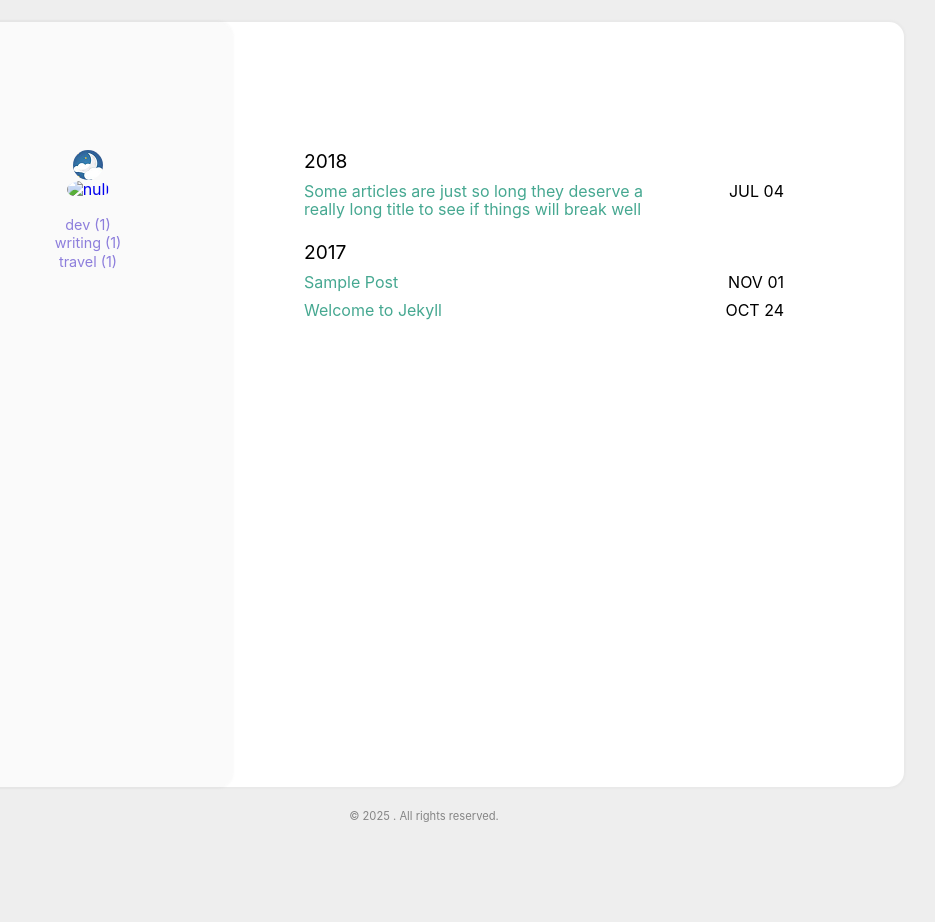
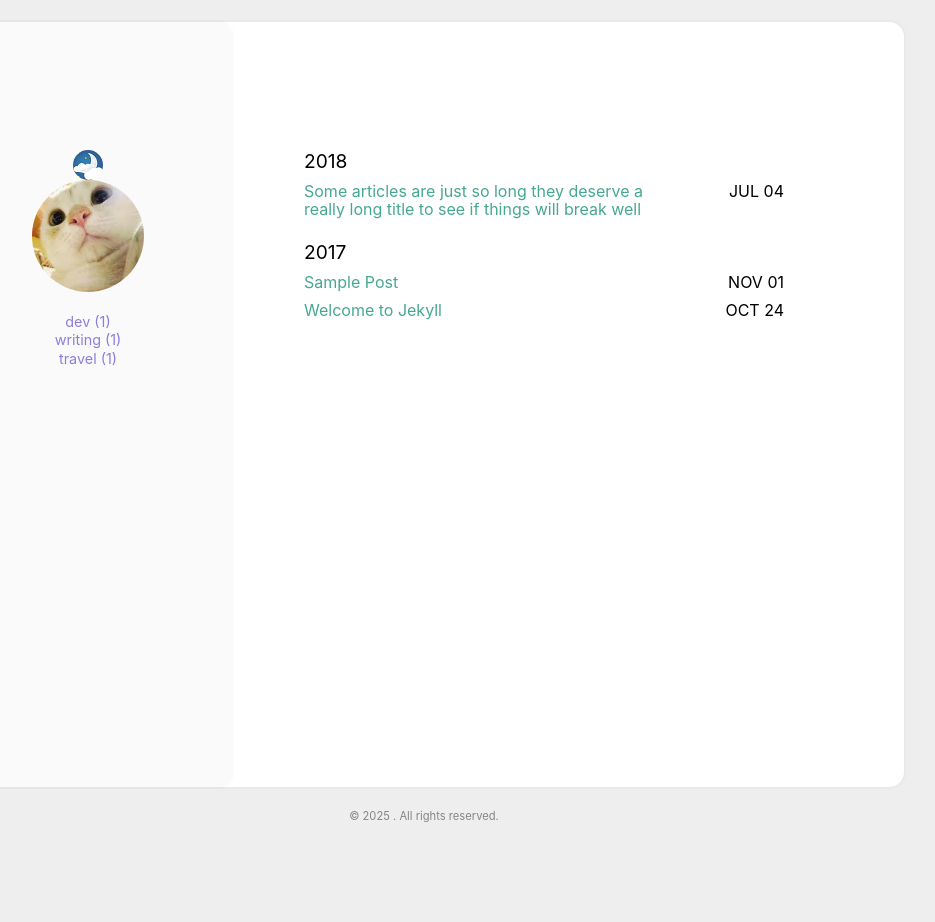
Before and after one commit to sraelai/y, a Jekyll site: the page built from index.html, in a window 1280 px wide. Shown: the whole page, without its empty margins (216-1151 px from the left). Built offline with Jekyll 4.4.1, drawn with Linux system fonts in a browser that asks for light colours.

Commit message:
Update _config.yml

```diff
--- a/_config.yml
+++ b/_config.yml
@@ -21,8 +21,8 @@ cusdis:
 
 user:
   name: null
-  pic: null /assets/img/cat.jpg
-  picAlt: null "catbook"
+  pic: /assets/img/cat.jpg
+  picAlt: "catbook"
   job: null
   aboutme: null # comment this out if you don't need the 'about' page.
 
```
